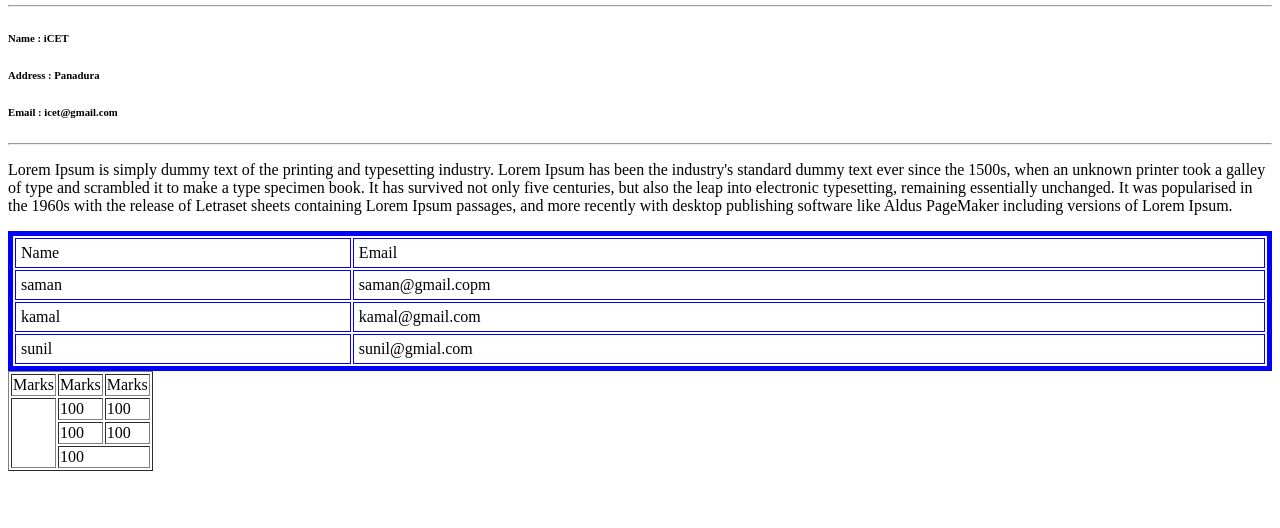
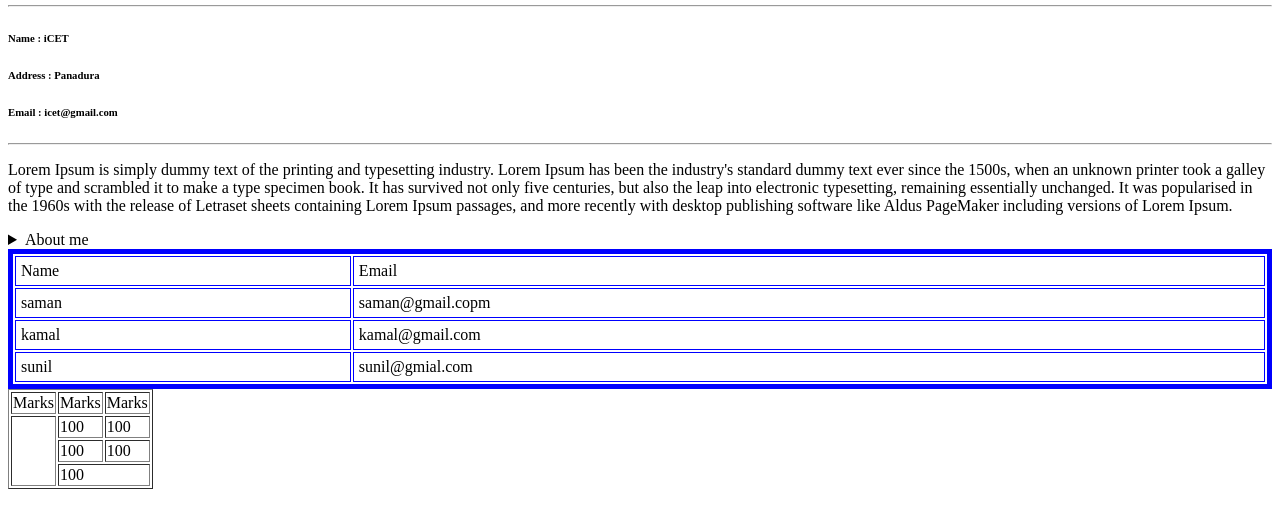
Before and after one commit to icet-sharadha/Demo-01, a plain HTML site: page index.html in a window 1280 px wide. Shown: the part 144-672 px from the top of the page. Drawn offline with Linux system fonts and the light colour scheme.

Commit message:
add details tag

```diff
--- a/index.html
+++ b/index.html
@@ -25,6 +25,13 @@
             and more recently with desktop publishing software like Aldus
             PageMaker including versions of Lorem Ipsum.
         </p>
+
+
+
+        <details>
+            <summary>About me</summary>
+            <p>Lorem ipsum dolor sit amet consectetur adipisicing elit. Molestiae autem, maxime natus nobis iste recusandae harum accusantium ea aspernatur ipsum reprehenderit non voluptate rerum perferendis. Eum obcaecati cum non explicabo.</p>
+        </details>
 
         <!-- <ol >
             <li>sman</li>
```
